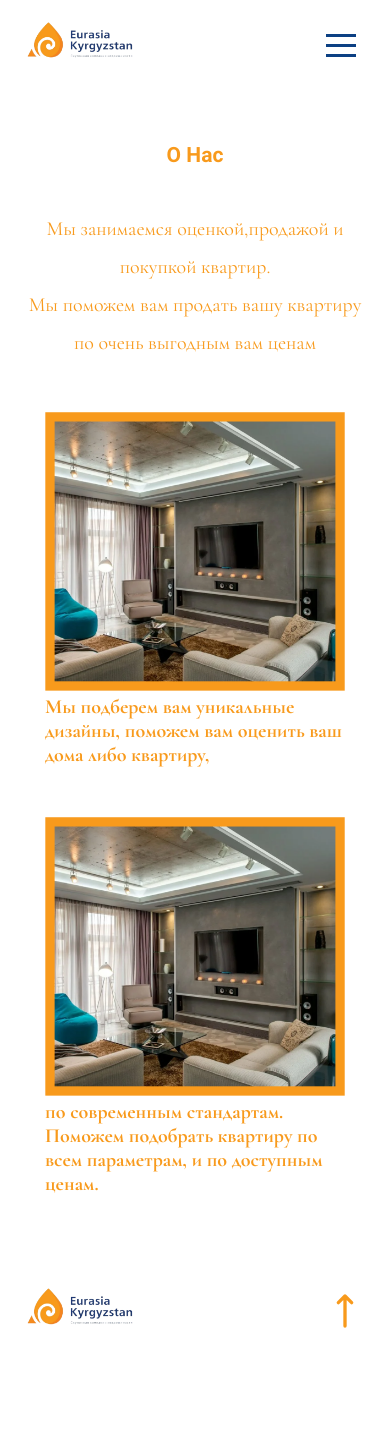
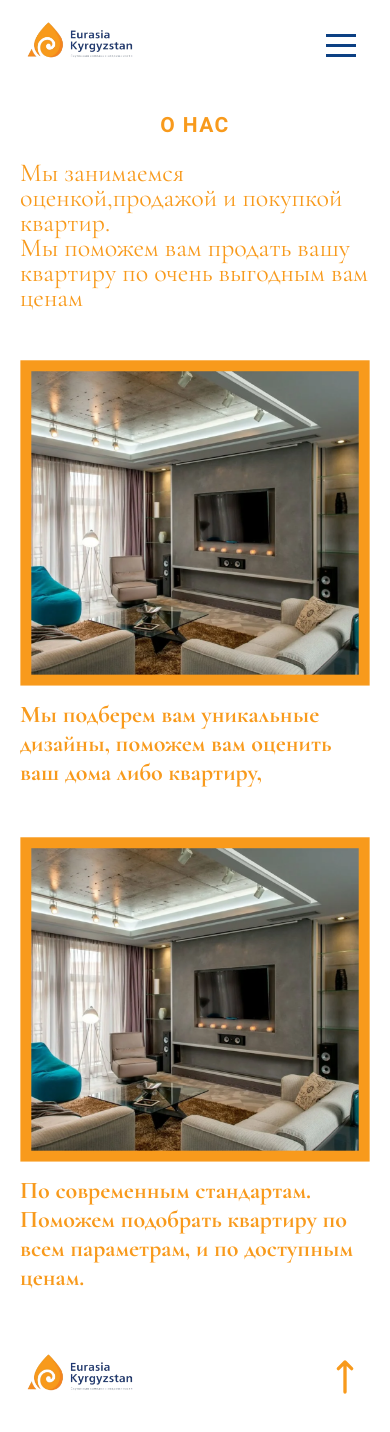
Before and after one commit to azamat71111/Frontend, a Next.js app: page /About in a window 390 px wide. Shown: the top 1432 px of the page. Before the commit the page ends 1376 px from the top, so only its background shows below. Built offline with nearby package versions, Linux system fonts and the light colour scheme.

Commit message:
Add heroku

```diff
--- a/components/PriceRoom/PriceRoom.jsx
+++ b/components/PriceRoom/PriceRoom.jsx
@@ -97,6 +97,8 @@ export default function PriceRoom() {
             />
             <button className={styles.form__btn}>Отправить</button>
           </form>
+          {loading === 'complete' ? <h3 className={styles.complete}>Успешно!</h3> : null}
+          {loading === 'error' ? <h3 className={styles.error}>Сообщения уже отправлено!</h3> : null}
         </div>
       </header>
     </div>
--- a/pages/About/index.jsx
+++ b/pages/About/index.jsx
@@ -5,18 +5,18 @@ export default function About() {
   return (
     <div className={styles.container}>
       <div className={styles.title__info}>
-            <h1 className={styles.title__about}>О Нас</h1>
+          <h1 className={styles.title__about}>О НAC</h1>
           <h3 className={styles.title__h3}>Мы занимаемся оценкой,продажой и покупкой квартир.</h3>
           <h3 className={`${styles.title__h3} ${styles.title__2} `}>Мы поможем вам продать вашу квартиру по очень выгодным вам ценам</h3>
       </div>
       <div className={styles.block}>
         <div className={styles.block__img}>
-              <img className={styles.img} src="images/assessment.png" alt="" />
+          <div className={styles.image}><img className={styles.img} src="images/assessment.png" alt="Квартиры" /></div>
           <h1 className={styles.block__h1}>Мы подберем вам уникальные дизайны, поможем вам оценить ваш дома либо квартиру,</h1>
         </div>
         <div className={styles.block__img}>
-              <img className={styles.img} src="images/assessment.png" alt="" />
-              <h1 className={styles.block__h3}> по современным стандартам. Поможем подобрать квартиру по всем параметрам, и по доступным ценам.</h1>
+          <div className={styles.image}><img className={styles.img} src="images/assessment.png" alt="Квартиры" /></div>
+          <h1 className={styles.block__h3}>По современным стандартам. Поможем подобрать квартиру по всем параметрам, и по доступным ценам.</h1>
         </div>
       </div>
     </div>
--- a/styles/About.module.sass
+++ b/styles/About.module.sass
@@ -1,11 +1,9 @@
 .container
   margin: 50px auto
-  width: calc( 100% - 150px )
-
-
+  max-width: 1190px
+  padding: 20px
 .title__info
   text-align: center
-
 .title__about
   font-family: Roboto, sans-serif
   font-size: 21px
@@ -13,143 +11,53 @@
   font-weight: 700
   line-height: 30px
   padding-bottom: 40px
-
+  letter-spacing: 1.5px
 .title__h3
   font-family: 'Cormorant Garamond', sans-serif
   font-size: 26px
   font-weight: 400
   line-height: 38px
   color: #F89A1C
-
 .block
-  display: flex
-  justify-content: space-evenly
-
-.block__img
-  max-width: 100%
-  padding-top: 50px
-
-
+  display: grid
+  grid-template-columns: repeat(2, 1fr)
+  gap: 50px
+  margin-top: 50px
 .block__h1
   font-size: 24px
   color: #F89A1C
   font-family: 'Cormorant Garamond', sans-serif
   max-width: 545px
-
-
+  padding-top: 10px
 .block__h3
   font-size: 24px
   color: #F89A1C
   font-family: 'Cormorant Garamond', sans-serif
   max-width: 545px
+  padding-top: 10px
+.img
+  width: 100%
+  height: 100%
+.image
+  max-width: 544px
 
-
-@media screen  and (max-width:1253px)
-  .img
-    max-width: 450px
-
+@media screen  and (max-width: 700px)
+  .block
+    grid-template-columns: repeat(1, 2fr)
+@media screen  and (max-width: 450px)
+  .title__h3
+    line-height: 25px
+    text-align: left
+  .title__about
+    padding-bottom: 20px
+  .container
+    margin: 0 auto
+@media screen  and (max-width: 370px)
+  .title__h3
+    font-size: 20px
   .block__h1
-      max-width: 450px
-
-  .block__h3
-    max-width: 450px
-
-
-@media screen  and (max-width:1073px)
-  .img
-    max-width: 400px
-
-  .block__h1
-      max-width: 400px
-
-  .block__h3
-    max-width: 400px
-
+    font-size: 20px
   .block__h3
     font-size: 20px
-
-.block__h1
-  font-size: 20px
-
-@media screen  and (max-width:957px)
-  .img
-    max-width: 350px
-
-  .block__h1
-      max-width: 350px
-
-  .block__h3
-    max-width: 350px
-
-@media screen  and (max-width:823px)
-  .img
-    max-width: 300px
-
-  .block__h1
-      max-width: 300px
-
-  .block__h3
-    max-width: 300px
-  .title__h3
-    font-size: 22px
-  .title__2
-    font-size: 22px
-
-
-@media screen  and (max-width:749px)
   .block
-    display: flex
-    flex-direction: column
-    align-items: center
-
-  .img
-    max-width: 400px
-
-
-  .block__h1
-      max-width: 400px
-
-  .block__h3
-    max-width: 400px
-
-  .block__h3
-    font-size: 20px
-
-  .container
-    width: calc( 100% - 50px )
-
-  .title__h3
-    font-size: 20px
-  .title__2
-    font-size: 20px
-
-
-
-@media screen  and (max-width:445px)
-  .img
-    max-width: 350px
-
-
-  .block__h1
-      max-width: 350px
-
-  .block__h3
-    max-width: 350px
-
-  .title__h3
-    font-size: 20px
-  .title__2
-    font-size: 20px
-
-
-
-@media screen  and (max-width:400px)
-  .img
-    max-width: 300px
-
-
-  .block__h1
-      max-width: 300px
-
-  .block__h3
-    max-width: 300px
+    gap: 25px
```
Also changed, not shown: components/PriceRoom/PriceRoom.module.sass (+15 -0 lines), 1 other file (tests, documents, lock files or other folders). Lines whose indentation alone changed are shown as unchanged.
